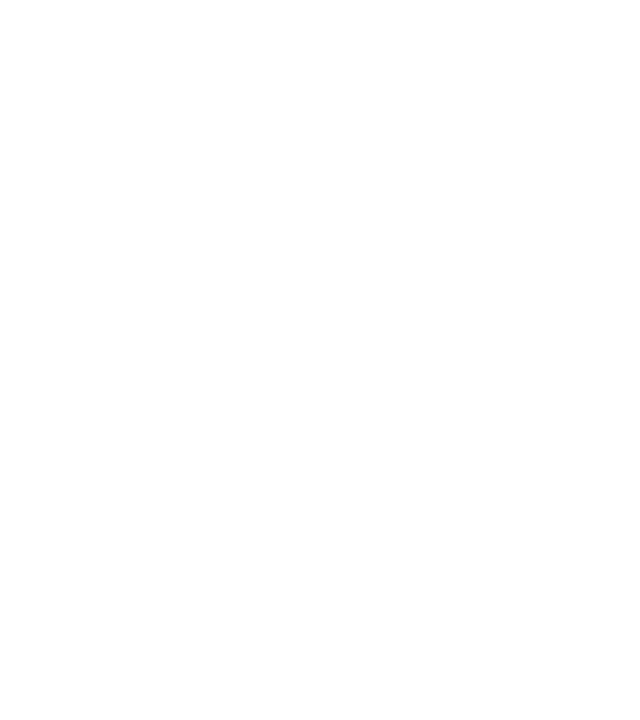
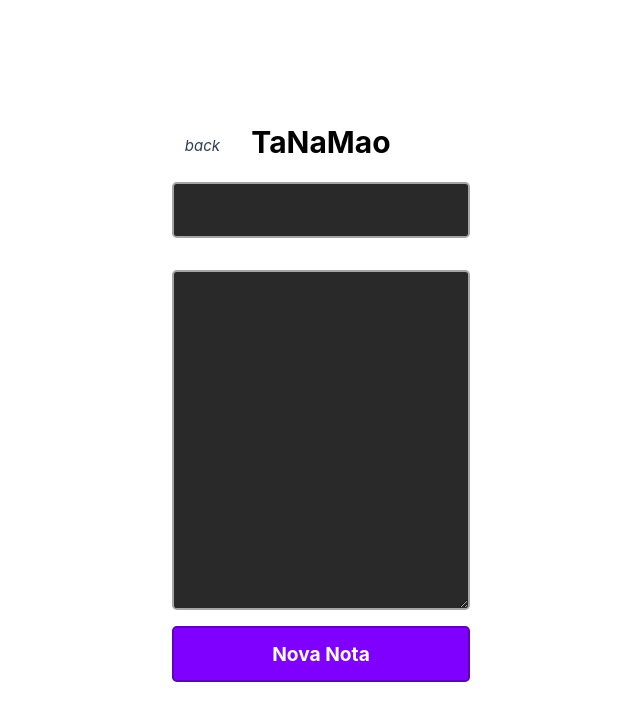
Before and after one commit to Beteenn/tanamao, a Vue app: page /note/new/1 in a window 1280 px wide. Before the commit this address had no page. Shown: the top 720 px of the page, without its empty margins (170-810 px from the left). Built offline with nearby package versions, Linux system fonts and the light colour scheme.

Commit message:
Desenvolve tela para adicionar notas

```diff
--- a/src/assets/base.css
+++ b/src/assets/base.css
@@ -104,3 +104,30 @@
 .row {
   display: flex;
 }
+
+.input {
+  flex-basis: 100%;
+  display: flex;
+  padding: 0 1rem;
+  font-weight: bold;
+  color: #cfcfcf;
+  background-color: #292929;
+  border: 0.15rem solid #a5a5a5;
+  font-size: 1.2rem;
+  height: 7vh;
+  border-radius: 0.3rem;
+  margin: 1rem 0;
+}
+
+.text-area {
+  flex-basis: 100%;
+  box-sizing: content-box;
+  padding: 0.5rem 1rem;
+  color: #cfcfcf;
+  background-color: #292929;
+  border: 0.15rem solid #a5a5a5;
+  font-size: 1rem;
+  margin: 1rem 0;
+  height: 40vh;
+  border-radius: 0.3rem;
+}
--- a/src/router/index.ts
+++ b/src/router/index.ts
@@ -2,6 +2,7 @@
 import HomeView from '../views/HomeView.vue'
 import EditNoteView from '../views/EditNoteView.vue'
 import NotesView from '@/views/NotesView.vue'
+import NewNoteView from '@/views/NewNoteView.vue'
 
 const router = createRouter({
   history: createWebHistory(import.meta.env.BASE_URL),
@@ -21,6 +22,11 @@
       name: 'notes',
       component: NotesView,
       props: true
+    },
+    {
+      path: '/note/new/:topicId',
+      name: 'new-note',
+      component: NewNoteView
     }
   ]
 })
--- a/src/views/EditNoteView.vue
+++ b/src/views/EditNoteView.vue
@@ -1,50 +1,31 @@
-<script setup lang="ts">
+<script lang="ts">
 import PrimaryButton from '@/components/button/PrimaryButton.vue'
+import HeaderApp from '@/components/HeaderApp.vue'
+
+export default {
+  props: {
+    title: String,
+    text: String
+  },
+  components: {
+      HeaderApp,
+      PrimaryButton
+  }
+}
 </script>
 
 <template>
   <main>
-    <header>
-      <h1 class="title">TaNaMao</h1>
-    </header>
+    <HeaderApp :showBackButton="true"/>
 
     <div class="row">
-      <input class="input" type="text" value="Titulo" />
+      <input class="input" type="text" value="title" />
     </div>
 
     <div class="row">
-      <textarea class="text-area" type="text"></textarea>
+      <textarea class="text-area" type="text" value="text"></textarea>
     </div>
 
     <PrimaryButton text="Atualizar Nota" />
   </main>
 </template>
-
-<style scoped>
-.text-area {
-  flex-basis: 100%;
-  box-sizing: content-box;
-  padding: 0.5rem 1rem;
-  color: #cfcfcf;
-  background-color: #292929;
-  border: 0.15rem solid #a5a5a5;
-  font-size: 1rem;
-  margin: 1rem 0;
-  height: 40vh;
-  border-radius: 0.3rem;
-}
-
-.input {
-  flex-basis: 100%;
-  display: flex;
-  padding: 0 1rem;
-  font-weight: bold;
-  color: #cfcfcf;
-  background-color: #292929;
-  border: 0.15rem solid #a5a5a5;
-  font-size: 1.2rem;
-  height: 7vh;
-  border-radius: 0.3rem;
-  margin: 1rem 0;
-}
-</style>
--- /dev/null
+++ b/src/views/NewNoteView.vue
@@ -0,0 +1,62 @@
+<script lang="ts">
+import HeaderApp from '@/components/HeaderApp.vue'
+import PrimaryButton from '@/components/button/PrimaryButton.vue'
+import router from '@/router'
+import { toast } from 'vue3-toastify'
+import { useNoteStore } from '@/stores/noteStore'
+
+export default {
+    props: {
+        topicId: String
+    },
+    components: {
+        HeaderApp,
+        PrimaryButton
+    },
+    data() {
+        return {
+            router: router,
+            noteTitle: '',
+            noteText: '',
+            topicId: ''
+        }
+    },
+    mounted() {
+        this.topicId = this.$route.params.topicId.toString()
+    },
+    methods: {
+        addTopic() {
+            if (this.noteTitle == '') {
+                toast.error('Digite o título da nota.')
+                return;
+            }
+
+            if (this.noteText == '') {
+                toast.error('Digite o texto da nota.')
+                return;
+            }
+
+            let noteStore = useNoteStore()
+            noteStore.addNote(this.noteTitle, this.noteText, this.topicId)
+
+            router.push(`/notes/${this.topicId}`)
+        }
+    }
+}
+
+</script>
+<template>
+    <main>
+        <HeaderApp :showBackButton="true"/>
+
+        <div class="row">
+            <input class="input" v-model="noteTitle" />
+        </div>
+
+        <div class="row">
+            <textarea class="text-area" type="text" v-model="noteText"></textarea>
+        </div>
+
+        <PrimaryButton text="Nova Nota" @click="addTopic()" />
+    </main>
+</template>
--- a/src/views/NotesView.vue
+++ b/src/views/NotesView.vue
@@ -4,6 +4,7 @@
 import PrimaryButton from '@/components/button/PrimaryButton.vue'
 import type Note from '@/interfaces/Note'
 import { useNoteStore } from '@/stores/noteStore'
+import router from '@/router'
 
 export default {
   components: {
@@ -14,15 +15,17 @@
 
   data() {
     return {
-      notes: [] as Note[]
+      notes: [] as Note[],
+      router: router,
+      topicId: ''
     }
   },
 
   mounted() {
     let notesStore = useNoteStore()
 
-    let topicId = this.$route.params.topicId.toString()
-    this.notes = notesStore.getNotesByParentId(topicId)
+    this.topicId = this.$route.params.topicId.toString()
+    this.notes = notesStore.getNotesByParentId(this.topicId)
   }
 }
 </script>
@@ -42,7 +45,7 @@
       />
     </div>
 
-    <PrimaryButton text="Adicionar Nota" />
+    <PrimaryButton text="Adicionar Nota" @click="router.push(`/note/new/${topicId}`)" />
   </main>
 </template>
 
```
